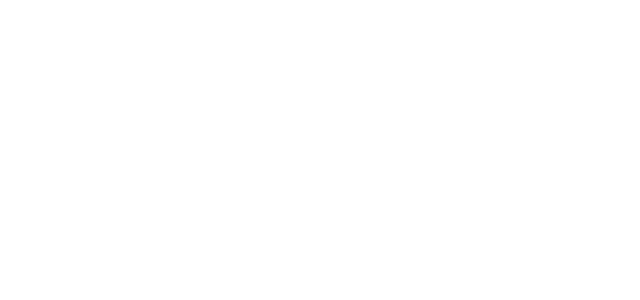
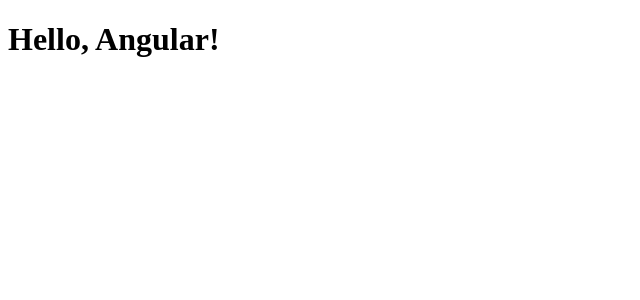
Before and after one commit to Azazlov/AngularPractic, an Angular app in the folder cnt-practic/: page / in a window 1280 px wide. Shown: the top 300 px of the page, without its empty margins (0-640 px from the left). Built offline with nearby package versions, Linux system fonts and the light colour scheme.

Commit message:
3 урок по ангуляр сделан

```diff
--- a/cnt-practic/src/app/app.component.html
+++ b/cnt-practic/src/app/app.component.html
@@ -1 +1,3 @@
+<h1>{{ title }}</h1>
+
 <router-outlet></router-outlet>
--- a/cnt-practic/src/app/app.component.ts
+++ b/cnt-practic/src/app/app.component.ts
@@ -6,5 +6,5 @@
   styleUrls: ['./app.component.css']
 })
 export class AppComponent {
-  title = 'cnt-practic';
+  title: string = 'Hello, Angular!'
 }
```
Also changed, not shown: 2 other files (tests, documents, lock files or other folders).
